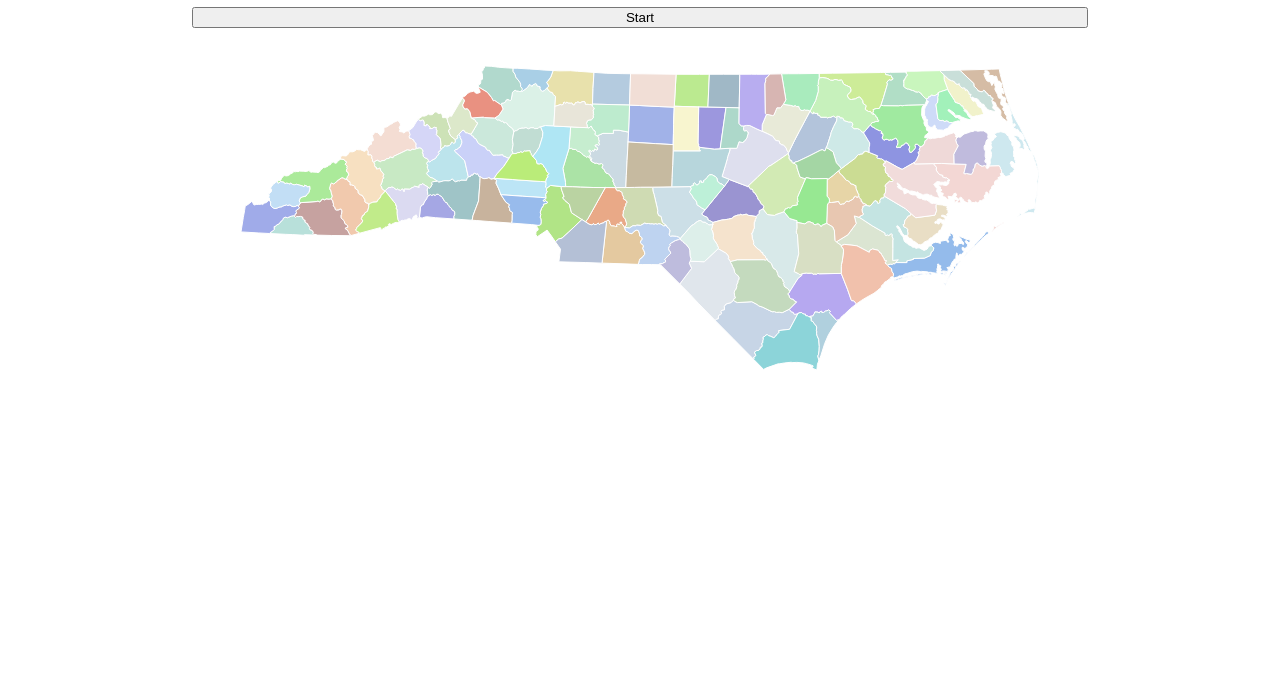
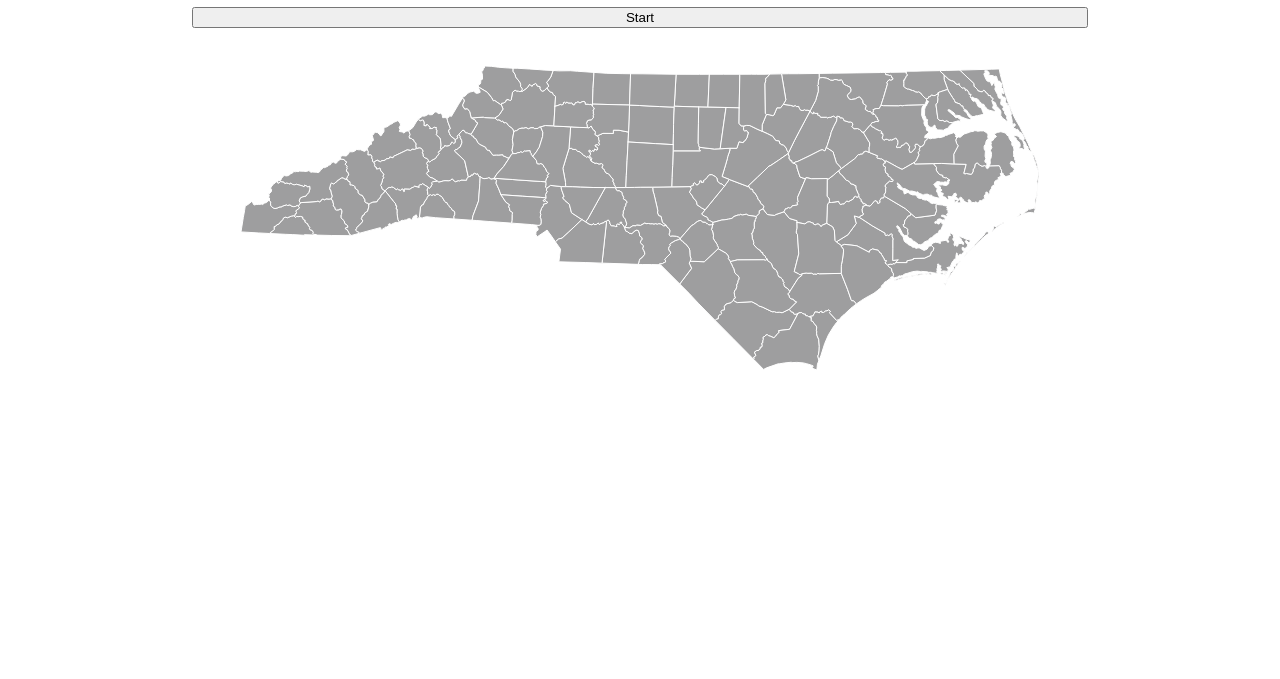
Before and after one commit to milesdame/north-carolina-counties, a plain HTML site: page www/index.html in a window 1280 px wide. Shown: the part 121-800 px from the top of the page. Drawn offline with Linux system fonts and the light colour scheme.

Commit message:
Add link to theme CSS

```diff
--- a/www/index.html
+++ b/www/index.html
@@ -6,8 +6,10 @@
     <meta name="viewport" content="width=device-width, initial-scale=1.0" />
     <title>NC Counties Quiz</title>
     <link rel="stylesheet" href="static/css/style.css">
+    <link rel="stylesheet" href="static/css/base-theme.css">
     <!-- Load an icon library to show a hamburger menu (bars) on small screens -->
     <link rel="stylesheet" href="https://cdnjs.cloudflare.com/ajax/libs/font-awesome/4.7.0/css/font-awesome.min.css">
+
 
     <script>
       let playerEntries = [];
```
